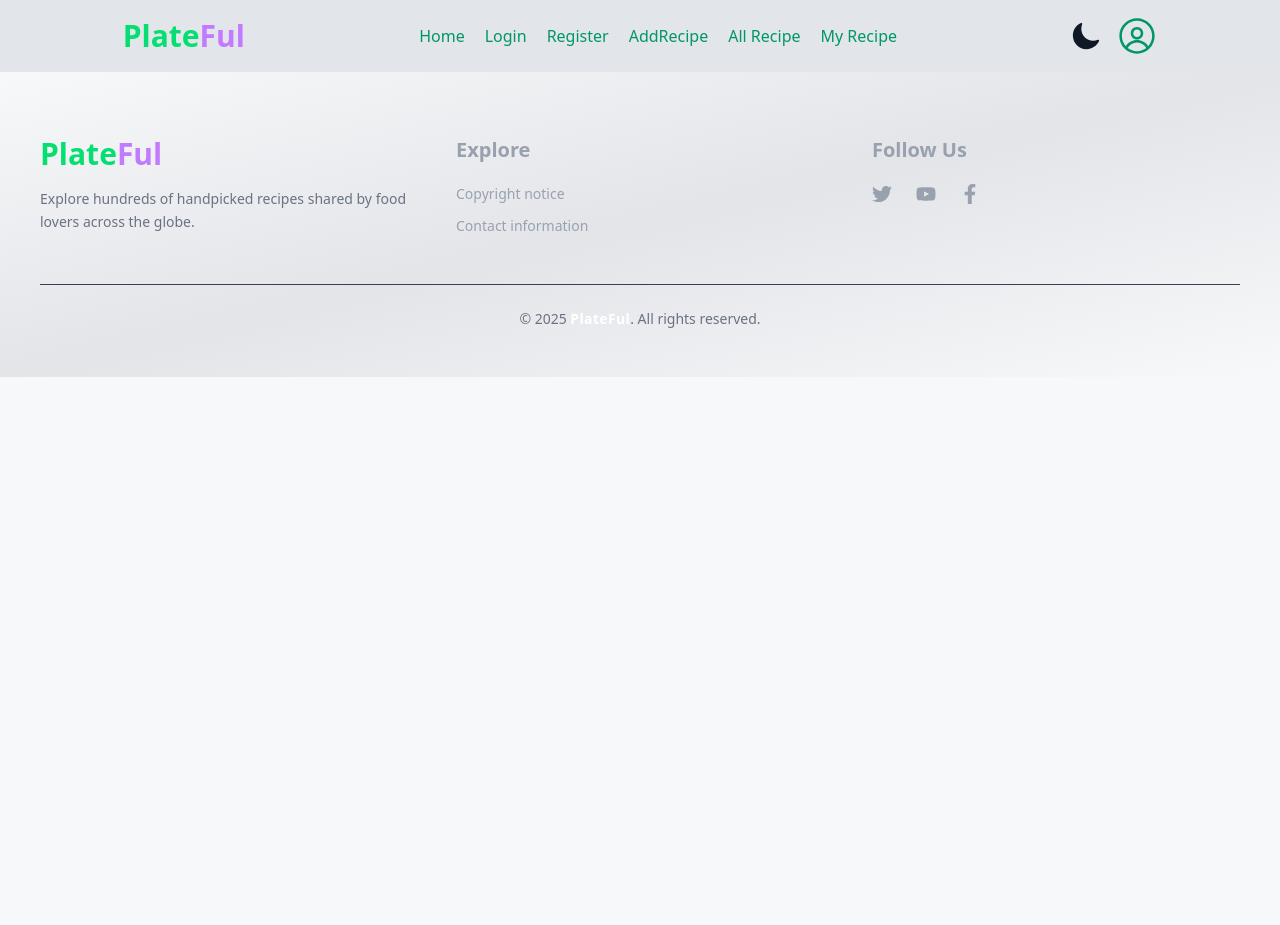
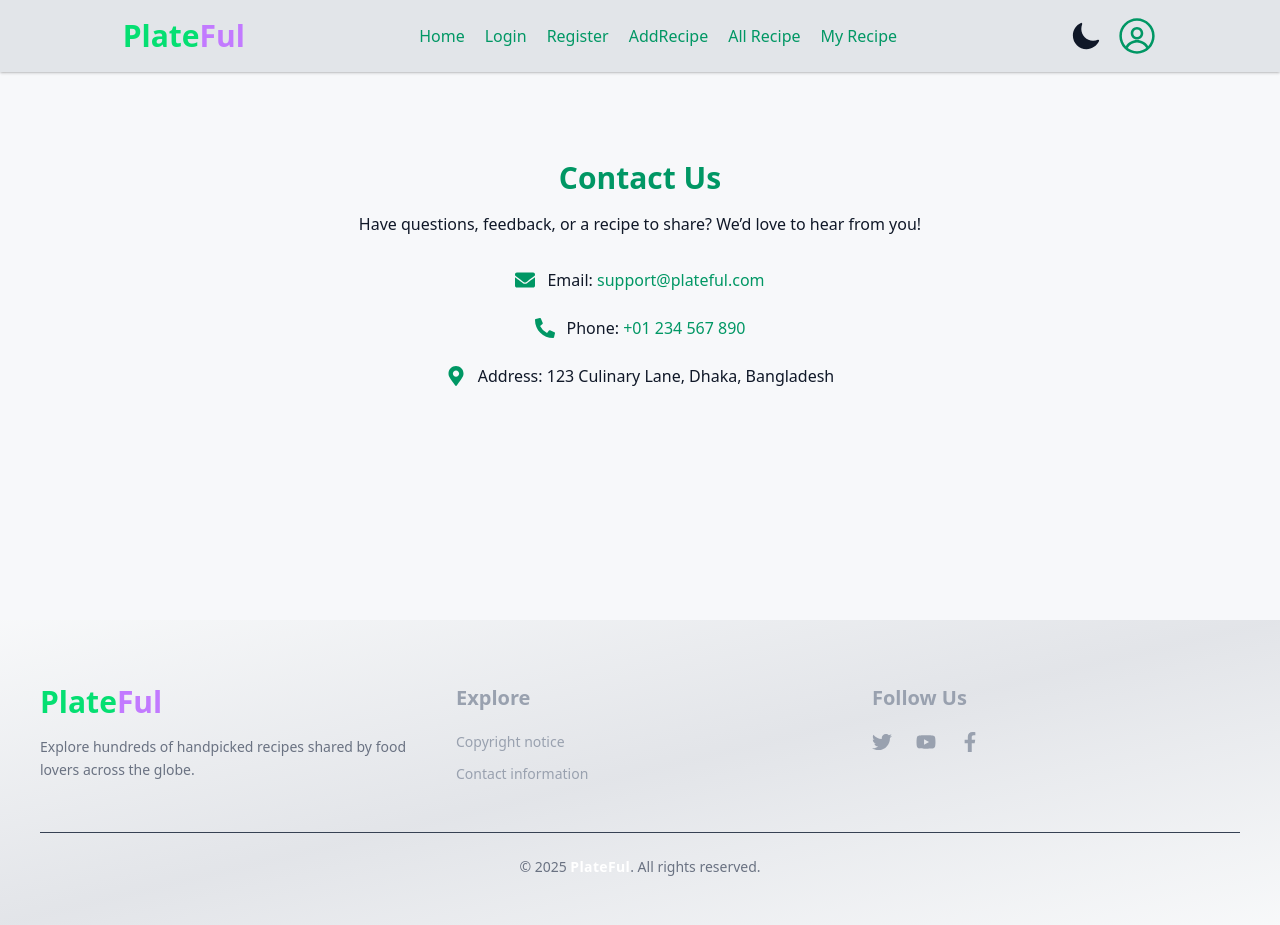
Before and after one commit to asapial/PlateFul-Client-Side, a React (Vite) app: page /contact in a window 1280 px wide. Before the commit the page ends 800 px from the top, so only its background shows below. Built offline with nearby package versions, Linux system fonts and the light colour scheme; no server answers.

Commit message:
feat: enhance ContactInformation and CopyRightNotice components with improved layout and content

```diff
--- a/src/Pages/Footer/ContactInformation.jsx
+++ b/src/Pages/Footer/ContactInformation.jsx
@@ -1,11 +1,44 @@
 import React from 'react';
+import { FaEnvelope, FaPhoneAlt, FaMapMarkerAlt } from 'react-icons/fa';
 
 const ContactInformation = () => {
-    return (
-        <div>
+  return (
+    <section className="bg-base-100 py-10 px-6 mt-12 h-[500px]">
+      <div className="max-w-4xl mx-auto text-center">
+        <h2 className="text-3xl font-bold text-primary mb-4">Contact Us</h2>
+        <p className="text-accent-600 mb-8">
+          Have questions, feedback, or a recipe to share? We’d love to hear from you!
+        </p>
 
+        <div className="space-y-6 text-accent-700 text-base">
+          <div className="flex items-center justify-center gap-3">
+            <FaEnvelope className="text-primary w-5 h-5" />
+            <span>
+              Email:{" "}
+              <a href="mailto:support@plateful.com" className="text-primary hover:underline">
+                support@plateful.com
+              </a>
+            </span>
+          </div>
+
+          <div className="flex items-center justify-center gap-3">
+            <FaPhoneAlt className="text-primary w-5 h-5" />
+            <span>
+              Phone:{" "}
+              <a href="" className="text-primary hover:underline">
+                +01 234 567 890
+              </a>
+            </span>
+          </div>
+
+          <div className="flex items-center justify-center gap-3">
+            <FaMapMarkerAlt className="text-primary w-5 h-5" />
+            <span>Address: 123 Culinary Lane, Dhaka, Bangladesh</span>
+          </div>
         </div>
-    );
+      </div>
+    </section>
+  );
 };
 
 export default ContactInformation;
--- a/src/Pages/Footer/CopyRightNotice.jsx
+++ b/src/Pages/Footer/CopyRightNotice.jsx
@@ -1,11 +1,24 @@
 import React from 'react';
 
 const CopyRightNotice = () => {
-    return (
-        <div>
+  return (
+    <footer className="bg-base-300 border-t border-gray-200 text-center py-10  h-[600px]">
+      <div className="max-w-6xl mx-auto px-6 space-y-4">
+        <h3 className="text-2xl font-bold text-primary">Plateful</h3>
+        <p className="text-accent-700 text-base max-w-2xl mx-auto">
+          Plateful is your trusted companion in the kitchen — a vibrant collection of recipes, cooking tips, and flavor inspirations from around the globe. Whether you're a beginner or a seasoned chef, our mission is to make your culinary journey enjoyable, easy, and delicious.
+        </p>
 
-        </div>
-    );
+        <p className="text-accent-600 text-sm">
+          All content, including recipes, images, and branding, is the intellectual property of Plateful unless otherwise stated. Unauthorized use or duplication without explicit permission is strictly prohibited.
+        </p>
+
+        <p className="text-accent-500 text-sm">
+          &copy; {new Date().getFullYear()} <span className="font-medium text-primary">Plateful</span>. All rights reserved. | Built with ❤️ using React & Tailwind CSS.
+        </p>
+      </div>
+    </footer>
+  );
 };
 
 export default CopyRightNotice;
```
